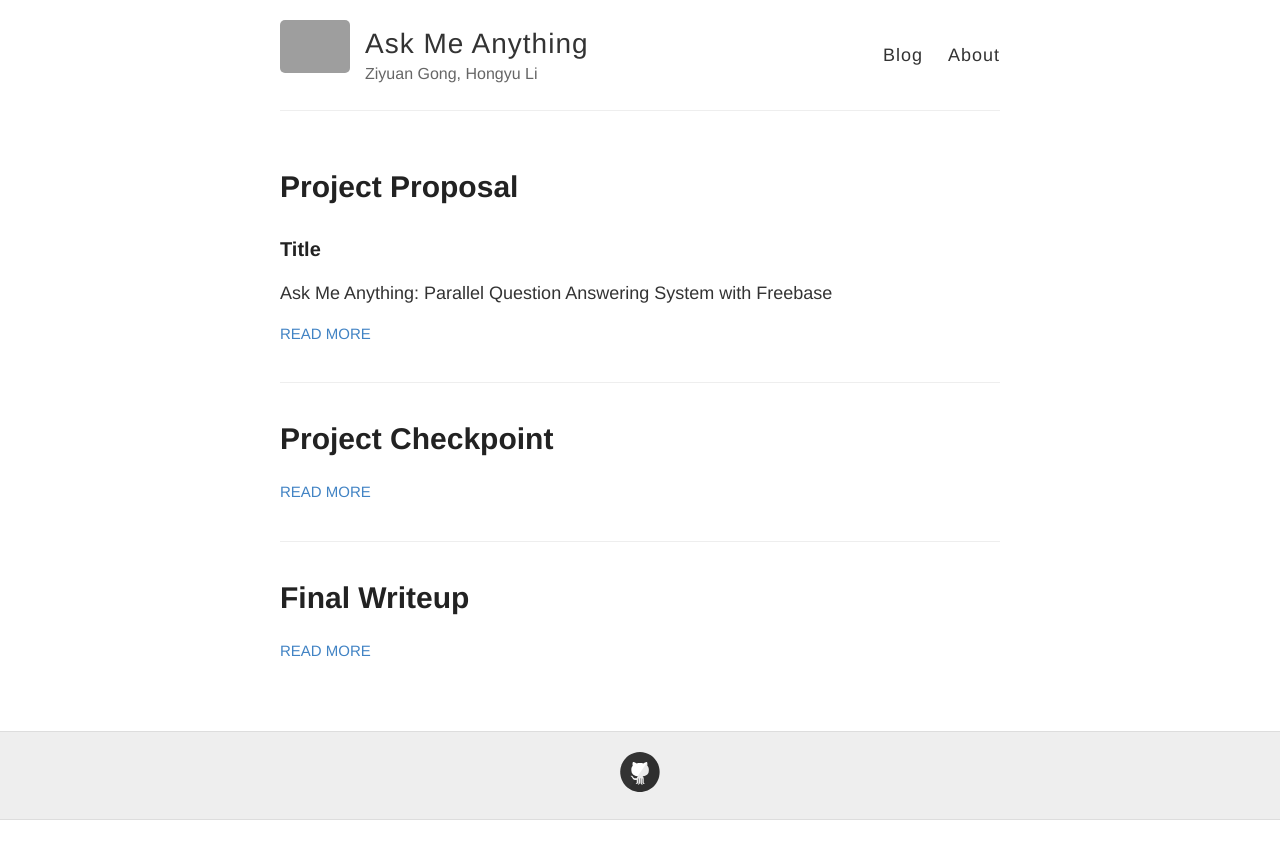
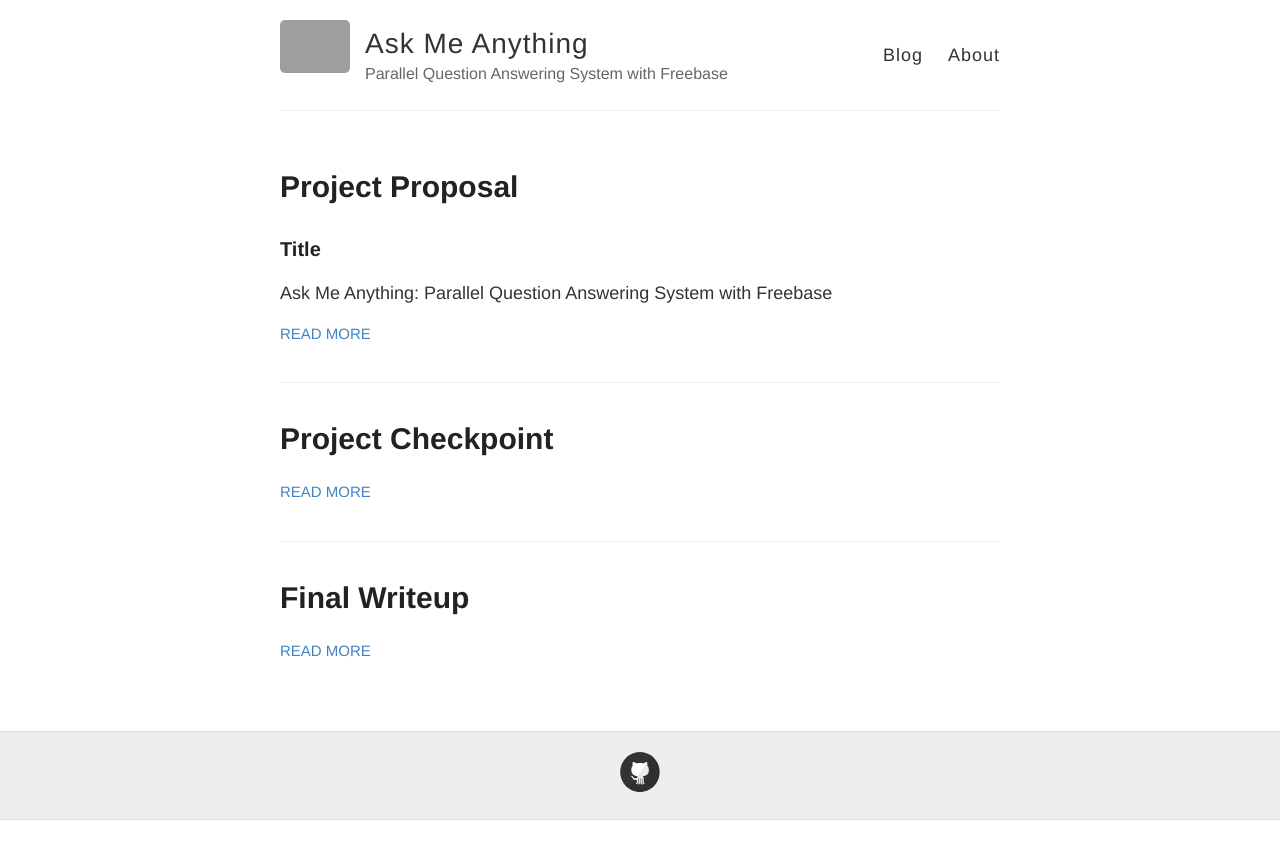
Before and after one commit to xiaozhuyfk/parallel, a Jekyll site: the page built from docs/index.html, in a window 1280 px wide. Shown: the top 859 px of the page. Built offline with Jekyll 4.4.1, drawn with Linux system fonts in a browser that asks for light colours; grey boxes are pictures that could not be loaded.

Commit message:
Update _config.yml

```diff
--- a/docs/_config.yml
+++ b/docs/_config.yml
@@ -6,7 +6,7 @@
 name: Ask Me Anything
 
 # Short bio or description (displayed in the header)
-description: Ziyuan Gong, Hongyu Li
+description: Parallel Question Answering System with Freebase
 
 # URL of your avatar or profile pic (you could use your GitHub profile pic)
 avatar: https://raw.githubusercontent.com/barryclark/jekyll-now/master/images/jekyll-logo.png
```
